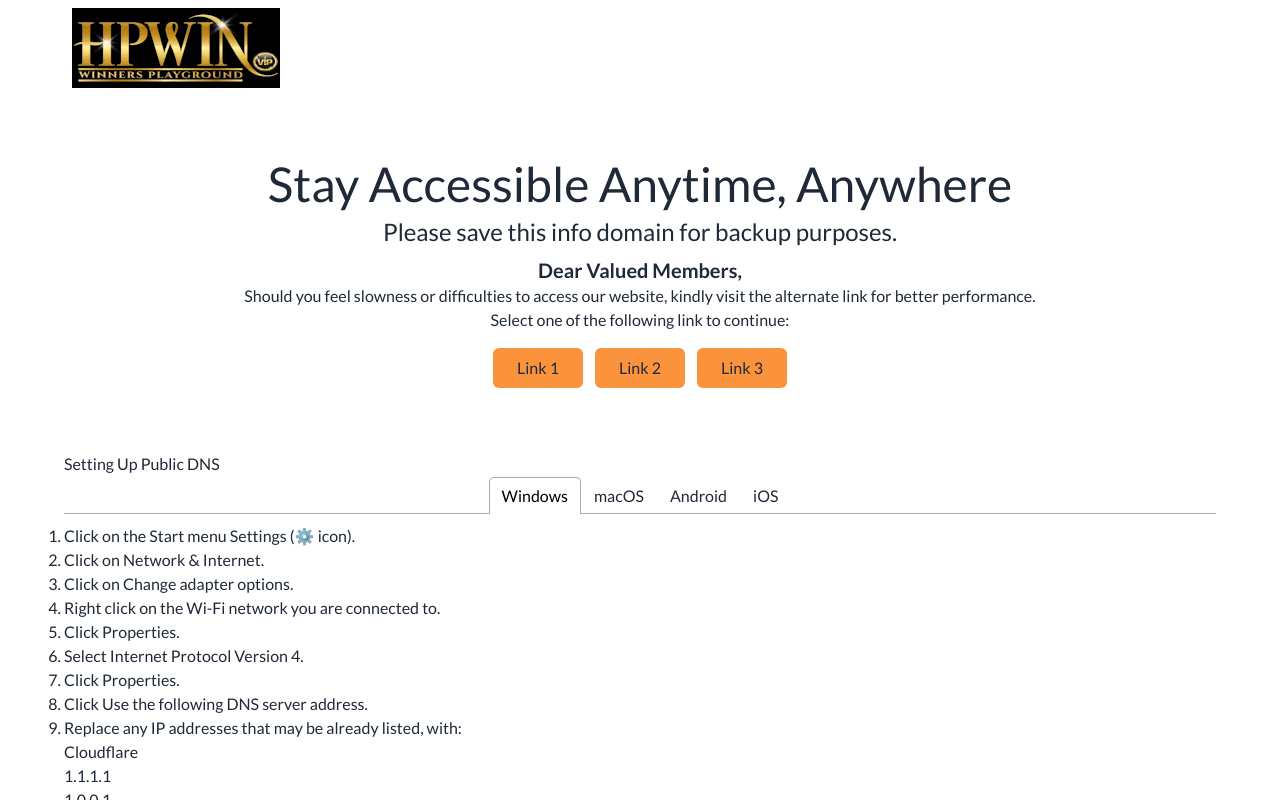
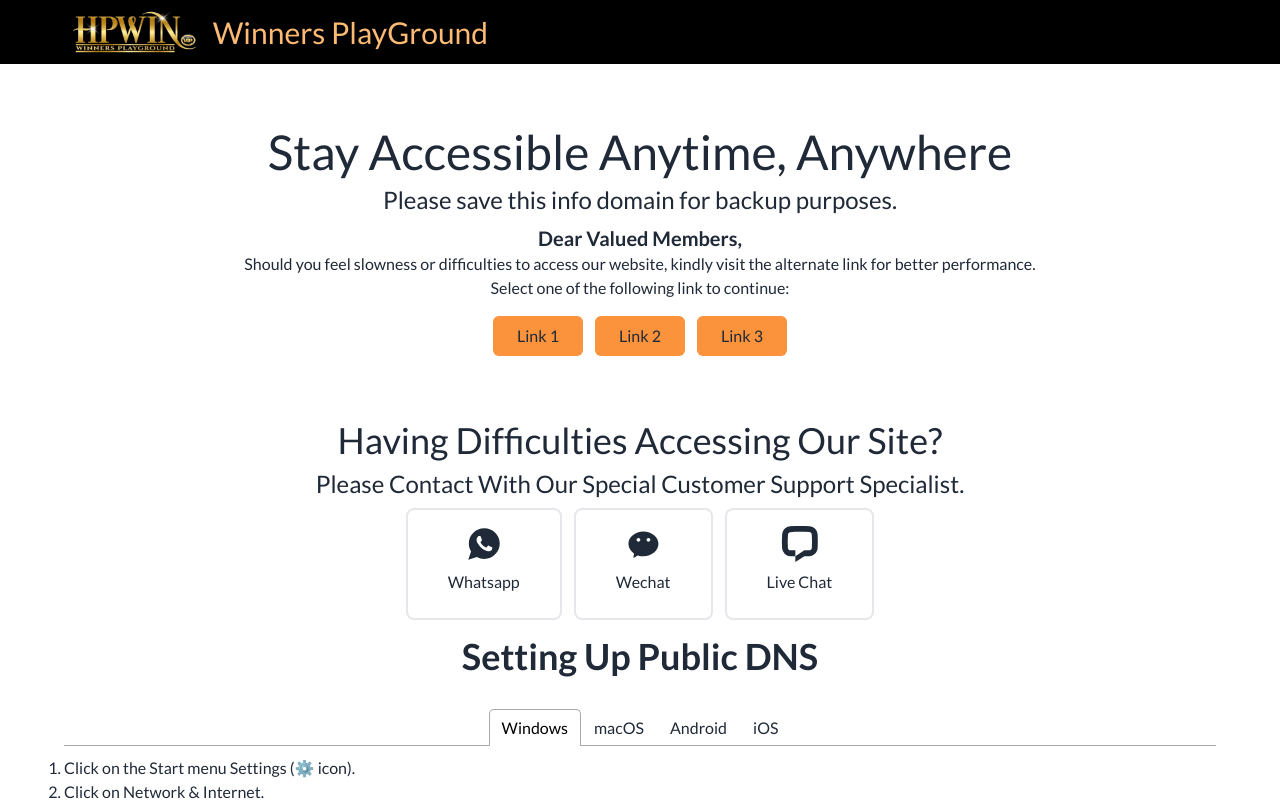
Before and after one commit to anait31/support-hpw, a React (Vite) app: page / in a window 1280 px wide. Shown: the top 800 px of the page. Built offline with nearby package versions, Linux system fonts and the light colour scheme.

Commit message:
Design tabs

```diff
--- a/package.json
+++ b/package.json
@@ -12,6 +12,7 @@
   "dependencies": {
     "react": "^18.3.1",
     "react-dom": "^18.3.1",
+    "react-icons": "^5.4.0",
     "react-router-dom": "^7.1.3",
     "react-tabs": "^6.1.0"
   },
--- a/src/App.jsx
+++ b/src/App.jsx
@@ -3,14 +3,22 @@ import logo from '../src/assets/logo.jpg'
 import { Link } from 'react-router-dom'
 import { Tab, Tabs, TabList, TabPanel } from 'react-tabs';
 import 'react-tabs/style/react-tabs.css';
+import { IoLogoWhatsapp } from "react-icons/io";
+import { RiWechat2Fill } from "react-icons/ri";
+import { SiLivechat } from "react-icons/si";
 
 function App() {
 
   return (
     <>
       <div className=''>
-        <div className="navbar text-neutral-content max-w-6xl mx-auto">
-          <Link to={'/'}><img src={logo} alt="" /></Link>
+        <div className='bg-black'>
+          <div className="navbar text-neutral-content max-w-6xl mx-auto">
+            <Link className='' to={'/'}>
+              <img className='h-12 object-cover' src={logo} alt="" />
+              <p className='ml-4 text-3xl text-orange-300'> Winners PlayGround</p>
+              </Link>
+          </div>
         </div>
         <section className='py-16'>
           <div id="hero" className='max-w-6xl mx-auto text-center'>
@@ -27,9 +35,29 @@ function App() {
             </div>
           </div>
         </section>
-        <section className='max-w-6xl mx-auto'>
-          <h2>Setting Up Public DNS</h2>
-          <div className=''>
+        <section className='max-w-6xl mx-auto pb-16'>
+          <div id="hero" className='max-w-6xl mx-auto text-center'>
+            <h1 className='text-4xl'>Having Difficulties Accessing Our Site?</h1>
+            <p className='text-2xl my-2'>Please Contact With Our Special Customer Support Specialist.</p>
+            <div className=''>
+              <div className='space-x-3 flex justify-center'>
+                <Link className='border-2 p-4 rounded-lg' to={'/'}>
+                  <IoLogoWhatsapp className='text-4xl w-full'></IoLogoWhatsapp>
+                  <button className='px-6 py-2 rounded-md'>Whatsapp</button>
+                </Link>
+                <Link className='border-2 p-4 rounded-lg' to={'/'}>
+                  <RiWechat2Fill className='text-4xl w-full'></RiWechat2Fill>
+                  <button className='px-6 py-2 rounded-md'>Wechat</button>
+                </Link>
+                <Link className='border-2 p-4 rounded-lg' to={'/'}>
+                  <SiLivechat className='text-4xl w-full'></SiLivechat>
+                  <button className='px-6 py-2 rounded-md'>Live Chat</button>
+                </Link>
+              </div>
+            </div>
+          </div>
+          <h2 className='text-center mt-4 text-4xl font-bold'>Setting Up Public DNS</h2>
+          <div className='mt-8'>
             <Tabs>
               <div className='text-center'>
                 <TabList>
```
Also changed, not shown: 1 other file (tests, documents, lock files or other folders).
